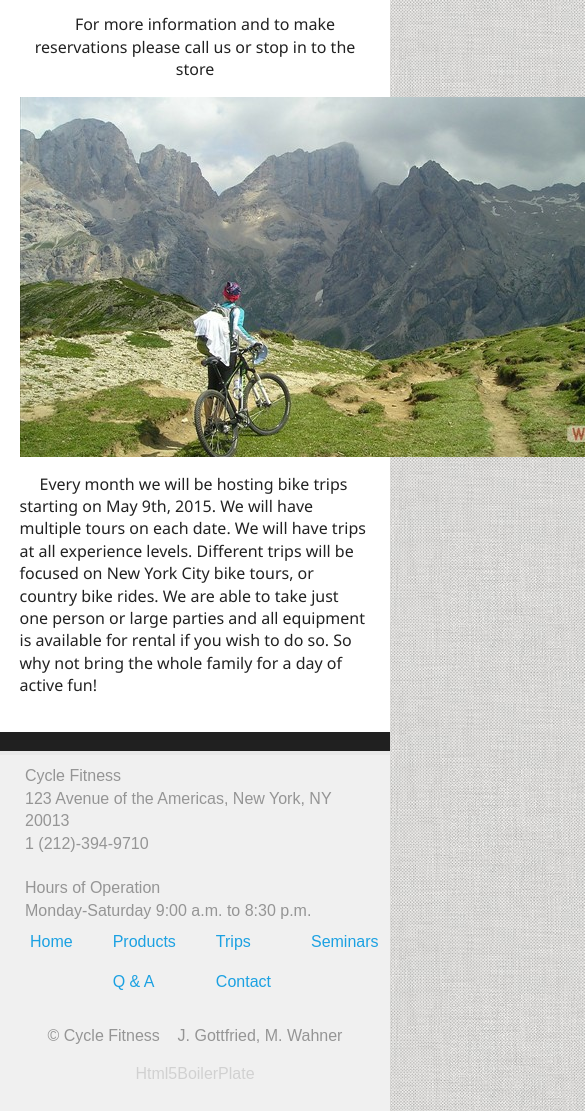
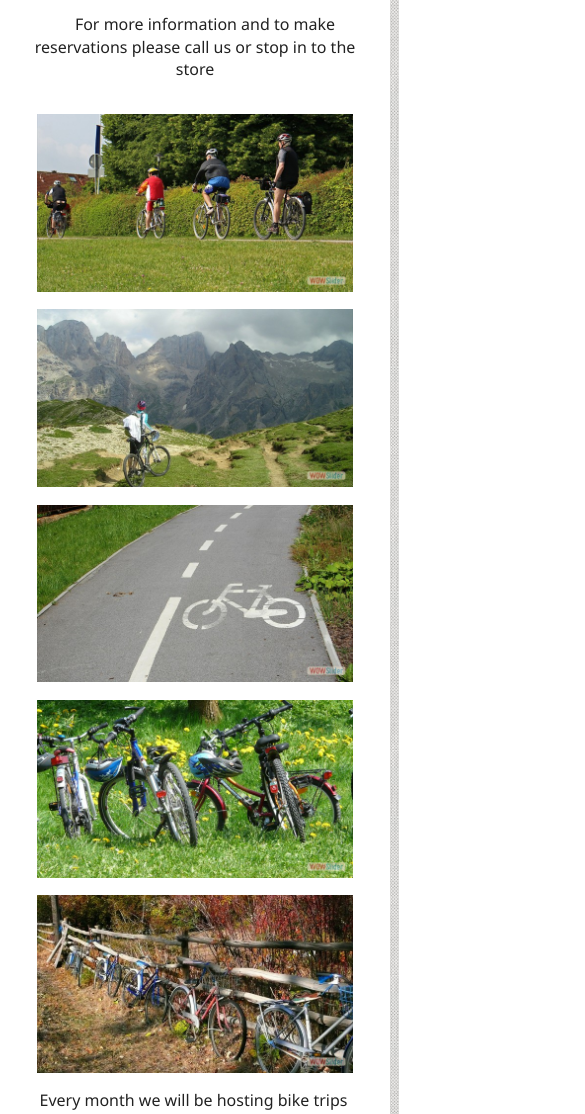
Before and after one commit to cyclefitness/cyclefitness.github.io, a plain HTML site: page trips.html in a window 390 px wide. Shown: the part 1032-2146 px from the top of the page, 585 px wide, since content can reach past the window. Drawn offline with Linux system fonts and the light colour scheme.

Commit message:
Updated to latest website

```diff
--- a/css/main.css
+++ b/css/main.css
@@ -538,6 +538,7 @@ footer table a{
     #navside_content section .headtext {
         width: 90%;
         padding: 0 0 0 10%;
+        font-size: 24px;
     }
 
     #navside_content section {
@@ -553,6 +554,7 @@ footer table a{
         width: 90%;
         padding: 5%;
         margin: 5% 0 0;
+        min-height: 0;
     }
 
     #navside_content section #product_picture {
@@ -626,6 +628,13 @@ footer table a{
 
     .remove_for_mobile{
         display: none;
+        visibility: hidden;
+    }
+
+    .mobile_only img {
+        width: 90%;
+        margin: 5% 5% 0;
+        padding: 0;
     }
     .mobile_only{
         display: block;
--- a/trips.html
+++ b/trips.html
@@ -52,7 +52,7 @@
                 <header>
                     Our Monthly Trips
                 </header>
-                <div>
+                <div class="remove_for_mobile">
                     <center>
                     <p>For more information and to make reservations please call us or stop in to the store</p>
                         <!-- Start WOWSlider.com BODY section --> <!-- add to the <body> of your page -->
@@ -67,6 +67,17 @@
                         <script type="text/javascript" src="engine0/wowslider.js"></script>
                         <script type="text/javascript" src="engine0/script.js"></script>
                         <!-- End WOWSlider.com BODY section -->
+                    </center>
+                    <p>Every month we will be hosting bike trips starting on May 9th, 2015. We will have multiple tours on each date. We will have trips at all experience levels. Different trips will be focused on New York City bike tours, or country bike rides. We are able to take just one person or large parties and all equipment is available for rental if you wish to do so. So why not bring the whole family for a day of active fun!</p>
+                </div>
+                <div class="mobile_only">
+                    <center>
+                        <p>For more information and to make reservations please call us or stop in to the store</p>
+                        <img src="data0/images/under_cc3.jpg" alt=""/>
+                        <img src="data0/images/under_cc4.jpg" alt=""/>
+                        <img src="data0/images/under_cc5.jpg" alt=""/>
+                        <img src="data0/images/under_cc9.jpg" alt=""/>
+                        <img src="data0/images/under_cc8.jpg" alt=""/>
                     </center>
                     <p>Every month we will be hosting bike trips starting on May 9th, 2015. We will have multiple tours on each date. We will have trips at all experience levels. Different trips will be focused on New York City bike tours, or country bike rides. We are able to take just one person or large parties and all equipment is available for rental if you wish to do so. So why not bring the whole family for a day of active fun!</p>
                 </div>
```
Also changed, not shown: seminars.html (+4 -1 lines), apple-touch-icon-precomposed.png, favicon.ico.
